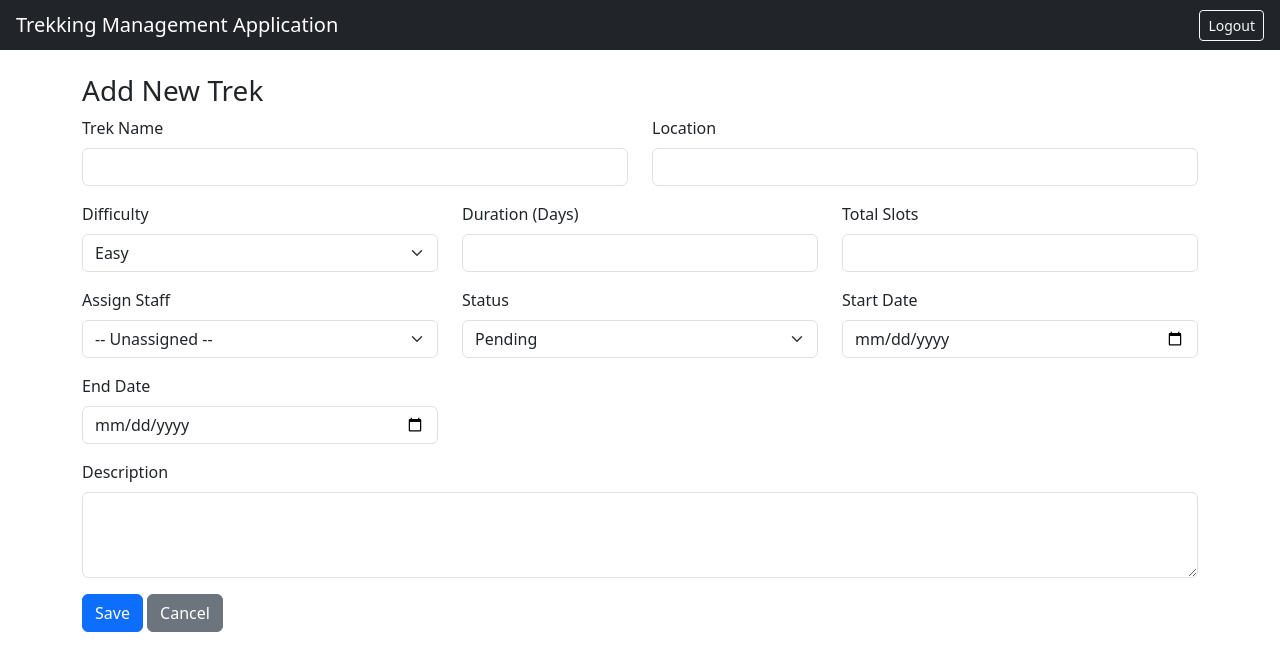
After one commit to 24f2002804/trekking-management-application, a Flask app: page /admin/treks/add in a window 1280 px wide. The commit adds this page. Shown: the top 671 px of the page. Run offline with Flask 3, Linux system fonts and the light colour scheme; the visitor is signed in with stand-in values (Sample User, id 1).

Commit message:
admin dashboard and management (treks, staff, users, bookings, search)

```diff
--- a/app/routes/admin.py
+++ b/app/routes/admin.py
@@ -1,6 +1,9 @@
-from flask import Blueprint, render_template
-from flask_login import login_required
+from datetime import datetime
+from flask import Blueprint, render_template, request, redirect, url_for, flash
+from flask_login import login_required, current_user
+from app import db
 from app.decorators import role_required
+from app.models import User, Trek, Booking, StaffProfile
 
 admin_bp = Blueprint("admin", __name__, url_prefix="/admin")
 
@@ -9,4 +12,209 @@ admin_bp = Blueprint("admin", __name__, url_prefix="/admin")
 @login_required
 @role_required("admin")
 def dashboard():
-    return render_template("admin/dashboard.html")
+    total_treks = Trek.query.count()
+    total_users = User.query.filter_by(role="trekker").count()
+    total_staff = User.query.filter_by(role="staff").count()
+    total_bookings = Booking.query.count()
+
+    recent_bookings = (
+        Booking.query.order_by(Booking.booking_date.desc()).limit(5).all()
+    )
+
+    return render_template(
+        "admin/dashboard.html",
+        total_treks=total_treks,
+        total_users=total_users,
+        total_staff=total_staff,
+        total_bookings=total_bookings,
+        recent_bookings=recent_bookings,
+    )
+
+
+# ---------------- TREK MANAGEMENT ----------------
+
+@admin_bp.route("/treks")
+@login_required
+@role_required("admin")
+def treks():
+    search = request.args.get("q", "").strip()
+    query = Trek.query
+    if search:
+        query = query.filter(
+            (Trek.name.ilike(f"%{search}%")) | (Trek.location.ilike(f"%{search}%"))
+        )
+    all_treks = query.order_by(Trek.created_at.desc()).all()
+    return render_template("admin/treks.html", treks=all_treks, search=search)
+
+
+@admin_bp.route("/treks/add", methods=["GET", "POST"])
+@login_required
+@role_required("admin")
+def add_trek():
+    approved_staff = StaffProfile.query.filter_by(status="approved").all()
+
+    if request.method == "POST":
+        name = request.form.get("name", "").strip()
+        location = request.form.get("location", "").strip()
+        difficulty = request.form.get("difficulty", "")
+        duration_days = request.form.get("duration_days", type=int)
+        total_slots = request.form.get("total_slots", type=int)
+        assigned_staff_id = request.form.get("assigned_staff_id") or None
+        status = request.form.get("status", "Pending")
+        start_date = request.form.get("start_date") or None
+        end_date = request.form.get("end_date") or None
+        description = request.form.get("description", "")
+
+        if not name or not location or not difficulty or not duration_days or not total_slots:
+            flash("Please fill all required fields.", "danger")
+            return redirect(url_for("admin.add_trek"))
+
+        new_trek = Trek(
+            name=name,
+            location=location,
+            difficulty=difficulty,
+            duration_days=duration_days,
+            total_slots=total_slots,
+            available_slots=total_slots,
+            assigned_staff_id=assigned_staff_id,
+            status=status,
+            start_date=datetime.strptime(start_date, "%Y-%m-%d").date() if start_date else None,
+            end_date=datetime.strptime(end_date, "%Y-%m-%d").date() if end_date else None,
+            description=description,
+        )
+        db.session.add(new_trek)
+        db.session.commit()
+        flash("Trek created successfully.", "success")
+        return redirect(url_for("admin.treks"))
+
+    return render_template("admin/trek_form.html", trek=None, staff_list=approved_staff)
+
+
+@admin_bp.route("/treks/edit/<int:trek_id>", methods=["GET", "POST"])
+@login_required
+@role_required("admin")
+def edit_trek(trek_id):
+    trek = Trek.query.get_or_404(trek_id)
+    approved_staff = StaffProfile.query.filter_by(status="approved").all()
+
+    if request.method == "POST":
+        trek.name = request.form.get("name", "").strip()
+        trek.location = request.form.get("location", "").strip()
+        trek.difficulty = request.form.get("difficulty", "")
+        trek.duration_days = request.form.get("duration_days", type=int)
+        trek.total_slots = request.form.get("total_slots", type=int)
+        trek.available_slots = request.form.get("available_slots", type=int)
+        trek.assigned_staff_id = request.form.get("assigned_staff_id") or None
+        trek.status = request.form.get("status", trek.status)
+        start_date = request.form.get("start_date") or None
+        end_date = request.form.get("end_date") or None
+        trek.start_date = datetime.strptime(start_date, "%Y-%m-%d").date() if start_date else None
+        trek.end_date = datetime.strptime(end_date, "%Y-%m-%d").date() if end_date else None
+        trek.description = request.form.get("description", "")
+
+        db.session.commit()
+        flash("Trek updated successfully.", "success")
+        return redirect(url_for("admin.treks"))
+
+    return render_template("admin/trek_form.html", trek=trek, staff_list=approved_staff)
+
+
+@admin_bp.route("/treks/delete/<int:trek_id>", methods=["POST"])
+@login_required
+@role_required("admin")
+def delete_trek(trek_id):
+    trek = Trek.query.get_or_404(trek_id)
+    db.session.delete(trek)
+    db.session.commit()
+    flash("Trek removed successfully.", "info")
+    return redirect(url_for("admin.treks"))
+
+
+# ---------------- STAFF MANAGEMENT ----------------
+
+@admin_bp.route("/staff")
+@login_required
+@role_required("admin")
+def staff():
+    search = request.args.get("q", "").strip()
+    query = User.query.filter_by(role="staff")
+    if search:
+        query = query.filter(
+            (User.full_name.ilike(f"%{search}%")) | (User.email.ilike(f"%{search}%"))
+        )
+    all_staff = query.order_by(User.created_at.desc()).all()
+    return render_template("admin/staff.html", staff_members=all_staff, search=search)
+
+
+@admin_bp.route("/staff/approve/<int:user_id>", methods=["POST"])
+@login_required
+@role_required("admin")
+def approve_staff(user_id):
+    user = User.query.get_or_404(user_id)
+    if user.staff_profile:
+        user.staff_profile.status = "approved"
+        user.staff_profile.approved_at = datetime.utcnow()
+        db.session.commit()
+        flash(f"{user.full_name} approved as Trek Staff.", "success")
+    return redirect(url_for("admin.staff"))
+
+
+@admin_bp.route("/staff/blacklist/<int:user_id>", methods=["POST"])
+@login_required
+@role_required("admin")
+def blacklist_staff(user_id):
+    user = User.query.get_or_404(user_id)
+    if user.staff_profile:
+        user.staff_profile.status = "blacklisted"
+        db.session.commit()
+        flash(f"{user.full_name} has been blacklisted.", "warning")
+    return redirect(url_for("admin.staff"))
+
+
+@admin_bp.route("/staff/remove/<int:user_id>", methods=["POST"])
+@login_required
+@role_required("admin")
+def remove_staff(user_id):
+    user = User.query.get_or_404(user_id)
+    db.session.delete(user)
+    db.session.commit()
+    flash("Staff account removed.", "info")
+    return redirect(url_for("admin.staff"))
+
+
+# ---------------- USER (TREKKER) MANAGEMENT ----------------
+
+@admin_bp.route("/users")
+@login_required
+@role_required("admin")
+def users():
+    search = request.args.get("q", "").strip()
+    query = User.query.filter_by(role="trekker")
+    if search:
+        query = query.filter(
+            (User.full_name.ilike(f"%{search}%")) | (User.email.ilike(f"%{search}%"))
+        )
+    all_users = query.order_by(User.created_at.desc()).all()
+    return render_template("admin/users.html", users=all_users, search=search)
+
+
+@admin_bp.route("/users/blacklist/<int:user_id>", methods=["POST"])
+@login_required
+@role_required("admin")
+def blacklist_user(user_id):
+    user = User.query.get_or_404(user_id)
+    user.is_blacklisted = not user.is_blacklisted
+    db.session.commit()
+    status = "blacklisted" if user.is_blacklisted else "reactivated"
+    flash(f"{user.full_name} has been {status}.", "warning")
+    return redirect(url_for("admin.users"))
+
+
+# ---------------- BOOKINGS / HISTORY ----------------
+
+@admin_bp.route("/bookings")
+@login_required
+@role_required("admin")
+def bookings():
+    all_bookings = Booking.query.order_by(Booking.booking_date.desc()).all()
+    return render_template("admin/bookings.html", bookings=all_bookings)
--- /dev/null
+++ b/app/templates/admin/trek_form.html
@@ -0,0 +1,72 @@
+{% extends "base.html" %}
+{% block content %}
+<h3>{{ "Edit Trek" if trek else "Add New Trek" }}</h3>
+
+<form method="POST">
+    <div class="row">
+        <div class="col-md-6 mb-3">
+            <label class="form-label">Trek Name</label>
+            <input type="text" name="name" class="form-control" value="{{ trek.name if trek else '' }}" required>
+        </div>
+        <div class="col-md-6 mb-3">
+            <label class="form-label">Location</label>
+            <input type="text" name="location" class="form-control" value="{{ trek.location if trek else '' }}" required>
+        </div>
+        <div class="col-md-4 mb-3">
+            <label class="form-label">Difficulty</label>
+            <select name="difficulty" class="form-select" required>
+                {% for level in ["Easy", "Moderate", "Hard"] %}
+                <option value="{{ level }}" {% if trek and trek.difficulty == level %}selected{% endif %}>{{ level }}</option>
+                {% endfor %}
+            </select>
+        </div>
+        <div class="col-md-4 mb-3">
+            <label class="form-label">Duration (Days)</label>
+            <input type="number" name="duration_days" class="form-control" value="{{ trek.duration_days if trek else '' }}" required>
+        </div>
+        <div class="col-md-4 mb-3">
+            <label class="form-label">Total Slots</label>
+            <input type="number" name="total_slots" class="form-control" value="{{ trek.total_slots if trek else '' }}" required>
+        </div>
+        {% if trek %}
+        <div class="col-md-4 mb-3">
+            <label class="form-label">Available Slots</label>
+            <input type="number" name="available_slots" class="form-control" value="{{ trek.available_slots }}" required>
+        </div>
+        {% endif %}
+        <div class="col-md-4 mb-3">
+            <label class="form-label">Assign Staff</label>
+            <select name="assigned_staff_id" class="form-select">
+                <option value="">-- Unassigned --</option>
+                {% for staff in staff_list %}
+                <option value="{{ staff.id }}" {% if trek and trek.assigned_staff_id == staff.id %}selected{% endif %}>
+                    {{ staff.user.full_name }}
+                </option>
+                {% endfor %}
+            </select>
+        </div>
+        <div class="col-md-4 mb-3">
+            <label class="form-label">Status</label>
+            <select name="status" class="form-select">
+                {% for s in ["Pending", "Approved", "Open", "Closed", "Completed"] %}
+                <option value="{{ s }}" {% if trek and trek.status == s %}selected{% endif %}>{{ s }}</option>
+                {% endfor %}
+            </select>
+        </div>
+        <div class="col-md-4 mb-3">
+            <label class="form-label">Start Date</label>
+            <input type="date" name="start_date" class="form-control" value="{{ trek.start_date if trek else '' }}">
+        </div>
+        <div class="col-md-4 mb-3">
+            <label class="form-label">End Date</label>
+            <input type="date" name="end_date" class="form-control" value="{{ trek.end_date if trek else '' }}">
+        </div>
+        <div class="col-12 mb-3">
+            <label class="form-label">Description</label>
+            <textarea name="description" class="form-control" rows="3">{{ trek.description if trek else '' }}</textarea>
+        </div>
+    </div>
+    <button type="submit" class="btn btn-primary">Save</button>
+    <a href="{{ url_for('admin.treks') }}" class="btn btn-secondary">Cancel</a>
+</form>
+{% endblock %}
```
Also changed, not shown: app/templates/admin/bookings.html (added, +24 -0 lines), app/templates/admin/dashboard.html (+55 -1 lines), app/templates/admin/staff.html (added, +41 -0 lines), app/templates/admin/treks.html (added, +41 -0 lines), app/templates/admin/users.html (added, +33 -0 lines).
